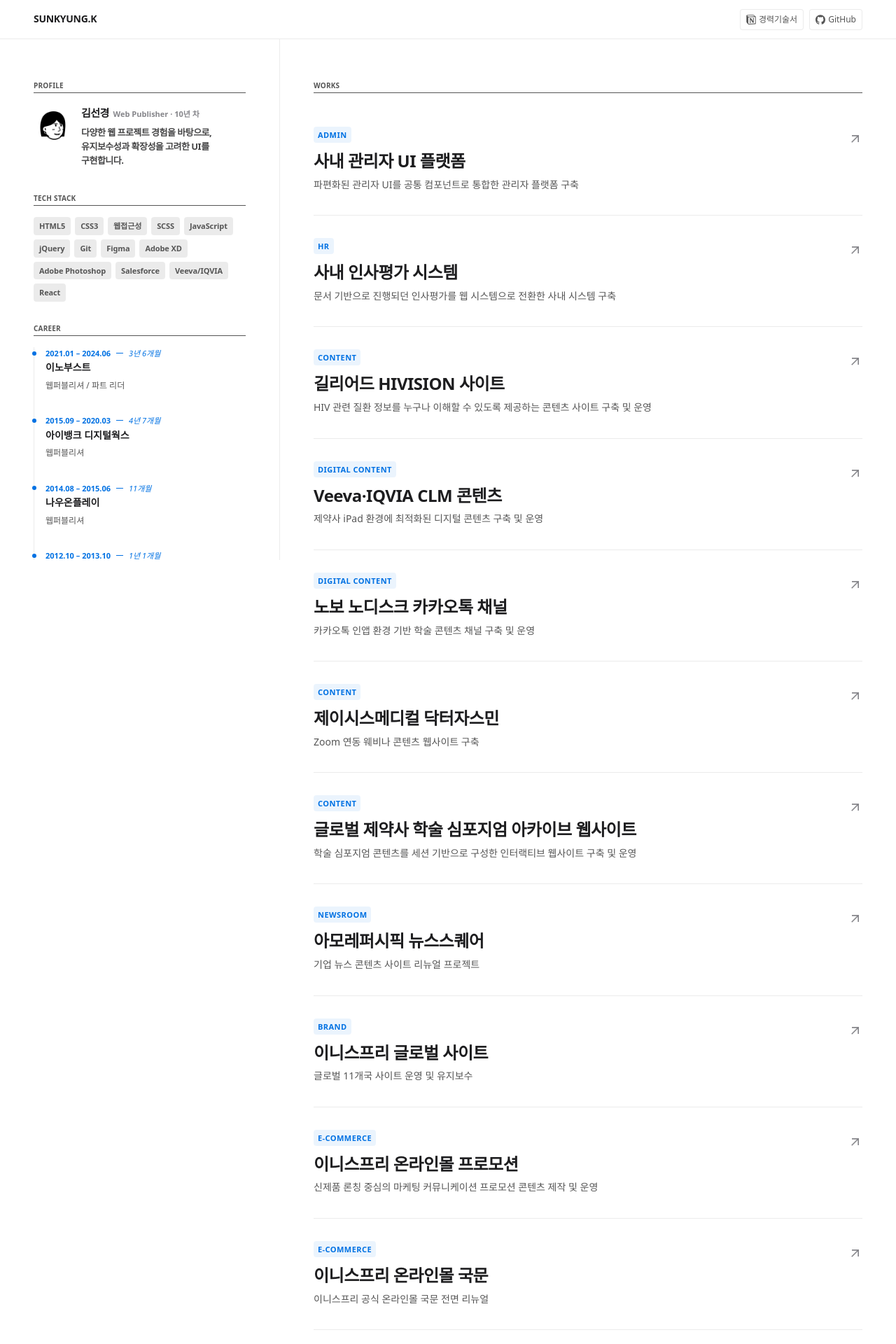
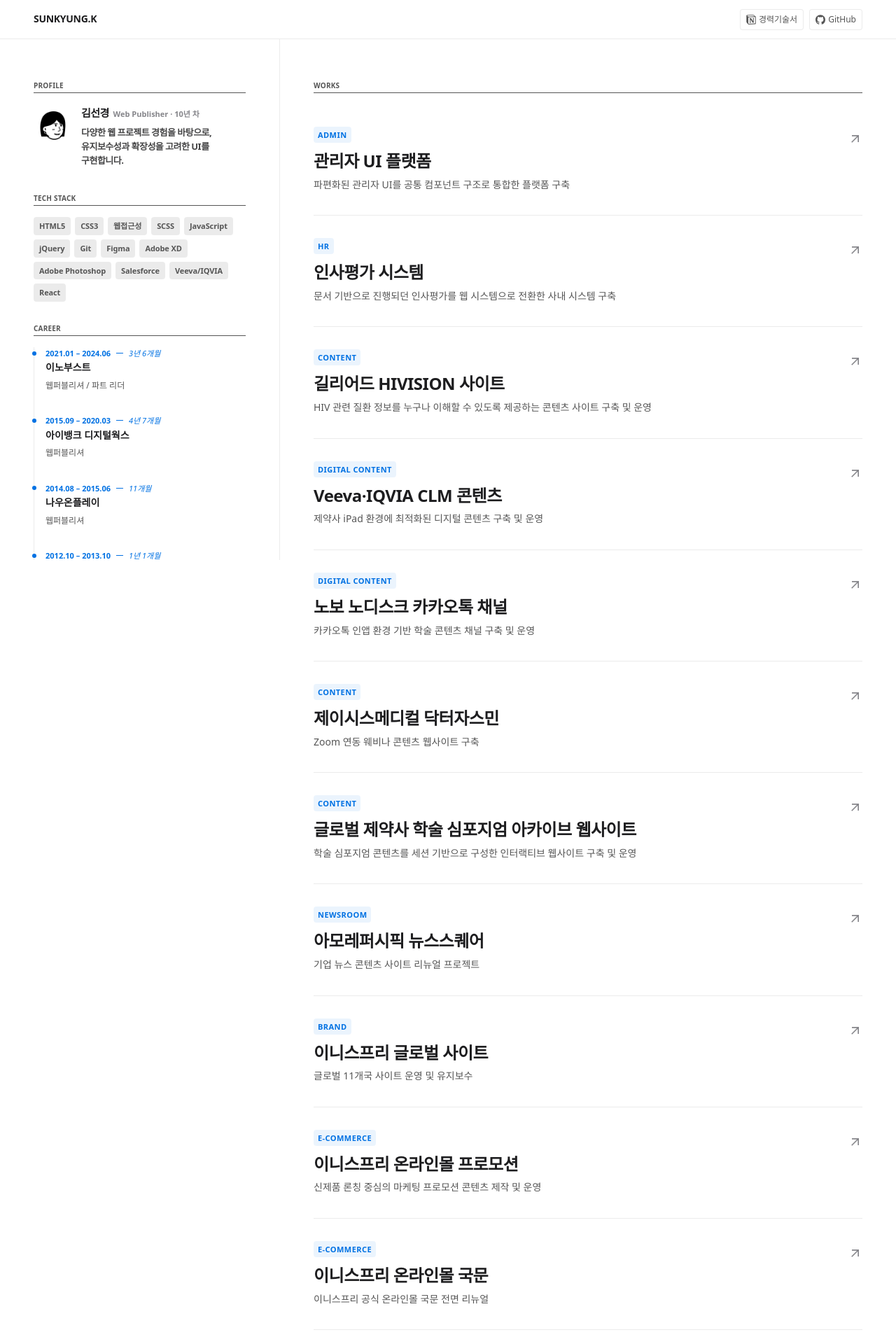
Before and after one commit to skkim0130/portfolio-sk, a React (Vite) app: page / in a window 1280 px wide. Shown: the top 1920 px of the page at 70% size. Built offline with nearby package versions, Linux system fonts and the light colour scheme; a web font is replaced by a local one.

Commit message:
refactor: works 프로젝트 데이터 구조 정리

```diff
--- a/src/data/works.js
+++ b/src/data/works.js
@@ -10,11 +10,15 @@ const WORK_CATEGORY = {
   ECOMMERCE: "E-Commerce",
 };
 
-const RAW_WORKS = [
+/**
+ * 이노부스트
+ * 2021 - 2024
+ */
+const INNOBOOST_WORKS = [
   {
     id: "admin-platform",
-    title: "사내 관리자 UI 플랫폼",
-    desc: "파편화된 관리자 UI를 공통 컴포넌트로 통합한 관리자 플랫폼 구축",
+    title: "관리자 UI 플랫폼",
+    desc: "파편화된 관리자 UI를 공통 컴포넌트 구조로 통합한 플랫폼 구축",
     category: WORK_CATEGORY.ADMIN,
     keyFeatures: [
       "Bootstrap 및 레거시 코드 정리 후 HTML/SCSS 기반 공통 템플릿 구성",
@@ -29,7 +33,7 @@ const RAW_WORKS = [
   },
   {
     id: "hr-system",
-    title: "사내 인사평가 시스템",
+    title: "인사평가 시스템",
     desc: "문서 기반으로 진행되던 인사평가를 웹 시스템으로 전환한 사내 시스템 구축",
     category: WORK_CATEGORY.HR,
     keyFeatures: [
@@ -65,8 +69,8 @@ const RAW_WORKS = [
     keyFeatures: [
       "iPad 전용 해상도 및 터치 환경을 고려한 인터랙션 콘텐츠 구현",
       "Veeva·IQVIA CLM 권장 가이드에 맞춘 슬라이드 구조 및 화면 전환 구성",
-      "Salesforce CRM 연동 환경을 고려한 콘텐츠 구성 및 운영",
-      "다수 국내외 제약사 CLM 프로젝트 경험",
+      "Salesforce 기반 운영 환경을 고려한 콘텐츠 구성 및 데이터 관리",
+      "다수 국내외 제약사 CLM 프로젝트 구축 및 운영",
     ],
     role: "퍼블리싱 100%",
     year: "2021 - 2024",
@@ -110,7 +114,7 @@ const RAW_WORKS = [
     category: WORK_CATEGORY.CONTENT,
     keyFeatures: [
       "인터랙티브 메인 비주얼 애니메이션 및 트랜지션 구현",
-      "심포지엄 세션 카드 콘텐츠 탐색 중심의 Swiper 기반 인터랙션 UI 설계 및 구현",
+      "심포지엄 세션 탐색을 위한 Swiper 기반 카드 인터랙션 UI 구현",
       "영상 모달 플레이어 UI 퍼블리싱",
     ],
     role: "퍼블리싱 100%",
@@ -118,6 +122,13 @@ const RAW_WORKS = [
     device: "PC · Mobile",
     subImageCount: 2,
   },
+];
+
+/**
+ * 아이뱅크
+ * 2015 - 2020
+ */
+const IBANK_WORKS = [
   {
     id: "amore-newssquare",
     title: "아모레퍼시픽 뉴스스퀘어",
@@ -149,7 +160,7 @@ const RAW_WORKS = [
   {
     id: "innisfree-mc",
     title: "이니스프리 온라인몰 프로모션",
-    desc: "신제품 론칭 중심의 마케팅 커뮤니케이션 프로모션 콘텐츠 제작 및 운영",
+    desc: "신제품 론칭 중심의 마케팅 프로모션 콘텐츠 제작 및 운영",
     category: WORK_CATEGORY.ECOMMERCE,
     keyFeatures: [
       "신제품 출시 및 프로모션 이벤트 페이지 제작",
@@ -201,6 +212,13 @@ const RAW_WORKS = [
     year: "2015.09 - 2015.11",
     device: "PC",
   },
+];
+
+/**
+ * 이전 경력
+ * 2014 - 2015
+ */
+const EARLY_CAREER_WORKS = [
   {
     id: "sheraton-walkerhill",
     title: "쉐라톤 워커힐 호텔",
@@ -230,11 +248,13 @@ const RAW_WORKS = [
   },
 ];
 
-export const WORKS_DATA = RAW_WORKS.map((item) => {
-  const { id, subImageCount = 0 } = item;
-  return {
-    ...item,
+const RAW_WORKS = [...INNOBOOST_WORKS, ...IBANK_WORKS, ...EARLY_CAREER_WORKS];
+
+export const WORKS_DATA = RAW_WORKS.map(
+  ({ id, subImageCount = 0, ...work }) => ({
+    id,
+    ...work,
     mainImg: PATH.WORK_MAIN(id),
     subImgs: subImageCount > 0 ? PATH.WORK_SUBS(id, subImageCount) : [],
-  };
-});
+  })
+);
```
